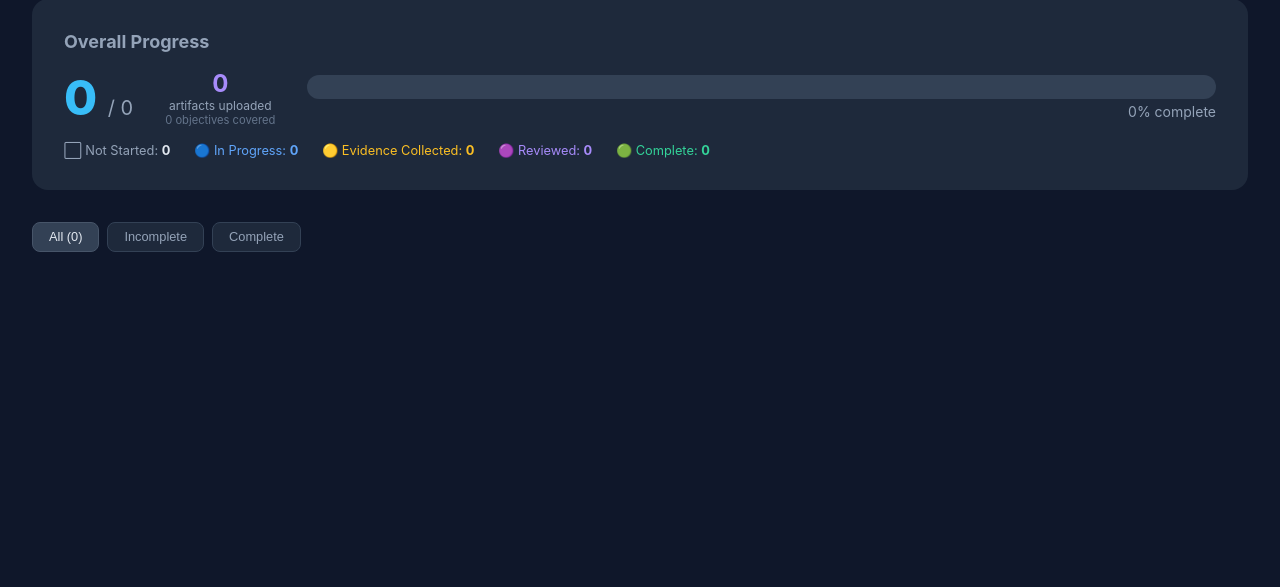
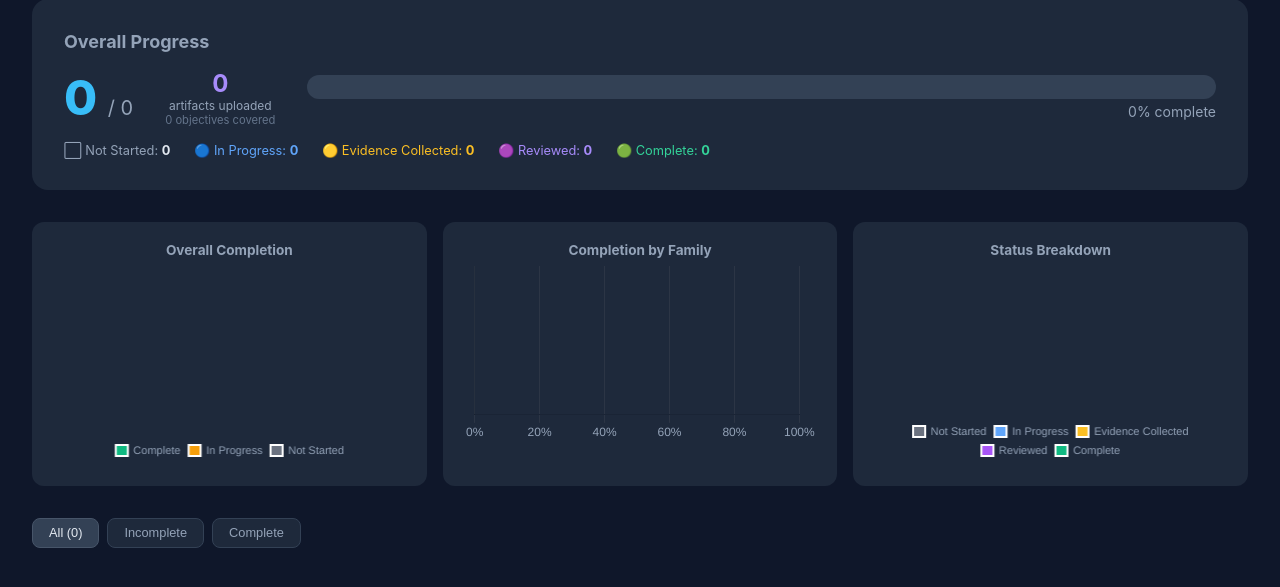
Before and after one commit to jonathancaruso/cmmc-tracker, a Flask app: page / in a window 1280 px wide. Shown: the part 184-771 px from the top of the page. Run offline with Flask 3, Linux system fonts and the light colour scheme; the visitor is signed in with stand-in values (Sample User, id 1); data comes from the database, SQL or seed files in the repository; data that the repository does not hold is empty; parts of the project's set-up code (start-up, migrations or seed data) failed here and were passed over.

Commit message:
Add dashboard charts (Chart.js) + README screenshot placeholders
- Pie chart: overall completion breakdown
- Bar chart: per-family progress with family colors
- Donut: status distribution across all 5 stages
- README: screenshot sections with placeholders

```diff
--- a/templates/dashboard.html
+++ b/templates/dashboard.html
@@ -4,6 +4,7 @@
     <meta charset="UTF-8">
     <meta name="viewport" content="width=device-width, initial-scale=1.0">
     <title>CMMC Artifact Tracker</title>
+    <script src="https://cdn.jsdelivr.net/npm/chart.js"></script>
     <style>
         * { margin: 0; padding: 0; box-sizing: border-box; }
         body { background: var(--bg-primary); color: var(--text-primary); font-family: -apple-system, BlinkMacSystemFont, 'Segoe UI', Roboto, sans-serif; }
@@ -143,6 +144,21 @@
             {% endif %}
         </div>
 
+        <div class="chart-row" style="display:grid;grid-template-columns:repeat(3,1fr);gap:1rem;margin-bottom:2rem;">
+            <div style="background:var(--bg-secondary);border-radius:0.75rem;padding:1.25rem;text-align:center;">
+                <h3 style="font-size:0.85rem;color:var(--text-muted);margin-bottom:0.5rem;">Overall Completion</h3>
+                <canvas id="progressPie" style="max-height:200px;"></canvas>
+            </div>
+            <div style="background:var(--bg-secondary);border-radius:0.75rem;padding:1.25rem;text-align:center;">
+                <h3 style="font-size:0.85rem;color:var(--text-muted);margin-bottom:0.5rem;">Completion by Family</h3>
+                <canvas id="familyBar" style="max-height:200px;"></canvas>
+            </div>
+            <div style="background:var(--bg-secondary);border-radius:0.75rem;padding:1.25rem;text-align:center;">
+                <h3 style="font-size:0.85rem;color:var(--text-muted);margin-bottom:0.5rem;">Status Breakdown</h3>
+                <canvas id="statusDonut" style="max-height:200px;"></canvas>
+            </div>
+        </div>
+
         <div class="filter-bar">
             <button class="filter-btn active" onclick="filterFamilies('all', this)">All ({{ families|length }})</button>
             <button class="filter-btn" onclick="filterFamilies('incomplete', this)">Incomplete</button>
@@ -245,6 +261,68 @@
     }
     </script>
 
+    <script>
+    (function() {
+        const textColor = getComputedStyle(document.body).getPropertyValue('--text-muted').trim() || '#888';
+        Chart.defaults.color = textColor;
+
+        // Progress pie chart
+        {% set not_started_count = totals['total'] - (totals['captured'] or 0) - (totals['in_progress'] or 0) - (totals['evidence_collected'] or 0) - (totals['reviewed'] or 0) %}
+        new Chart(document.getElementById('progressPie'), {
+            type: 'pie',
+            data: {
+                labels: ['Complete', 'In Progress', 'Not Started'],
+                datasets: [{
+                    data: [{{ totals['captured'] or 0 }}, {{ (totals['in_progress'] or 0) + (totals['evidence_collected'] or 0) + (totals['reviewed'] or 0) }}, {{ not_started_count }}],
+                    backgroundColor: ['#10b981', '#f59e0b', '#6b7280']
+                }]
+            },
+            options: {
+                responsive: true,
+                maintainAspectRatio: true,
+                plugins: { legend: { position: 'bottom', labels: { boxWidth: 12, padding: 8, font: { size: 11 } } } }
+            }
+        });
+
+        // Family bar chart
+        new Chart(document.getElementById('familyBar'), {
+            type: 'bar',
+            data: {
+                labels: [{% for f in families %}'{{ abbr.get(f["family"], "??") }}'{% if not loop.last %},{% endif %}{% endfor %}],
+                datasets: [{
+                    label: '% Complete',
+                    data: [{% for f in families %}{{ (f['captured'] / f['total'] * 100) | round(1) if f['total'] > 0 else 0 }}{% if not loop.last %},{% endif %}{% endfor %}],
+                    backgroundColor: [{% for f in families %}'{{ colors.get(abbr.get(f["family"], ""), "#6366f1") }}'{% if not loop.last %},{% endif %}{% endfor %}]
+                }]
+            },
+            options: {
+                indexAxis: 'y',
+                responsive: true,
+                maintainAspectRatio: true,
+                scales: { x: { max: 100, ticks: { callback: v => v + '%' }, grid: { color: 'rgba(128,128,128,0.15)' } }, y: { grid: { display: false } } },
+                plugins: { legend: { display: false } }
+            }
+        });
+
+        // Status donut chart
+        new Chart(document.getElementById('statusDonut'), {
+            type: 'doughnut',
+            data: {
+                labels: ['Not Started', 'In Progress', 'Evidence Collected', 'Reviewed', 'Complete'],
+                datasets: [{
+                    data: [{{ not_started_count }}, {{ totals['in_progress'] or 0 }}, {{ totals['evidence_collected'] or 0 }}, {{ totals['reviewed'] or 0 }}, {{ totals['captured'] or 0 }}],
+                    backgroundColor: ['#6b7280', '#60a5fa', '#fbbf24', '#a855f7', '#10b981']
+                }]
+            },
+            options: {
+                responsive: true,
+                maintainAspectRatio: true,
+                plugins: { legend: { position: 'bottom', labels: { boxWidth: 12, padding: 8, font: { size: 11 } } } }
+            }
+        });
+    })();
+    </script>
+
     <div class="hash-modal" id="hash-modal" onclick="if(event.target===this)this.classList.remove('show')">
         <div class="hash-content">
             <h2>🔒 CMMC Artifact Hashing Complete</h2>
```
Also changed, not shown: README.md, 1 other file.
